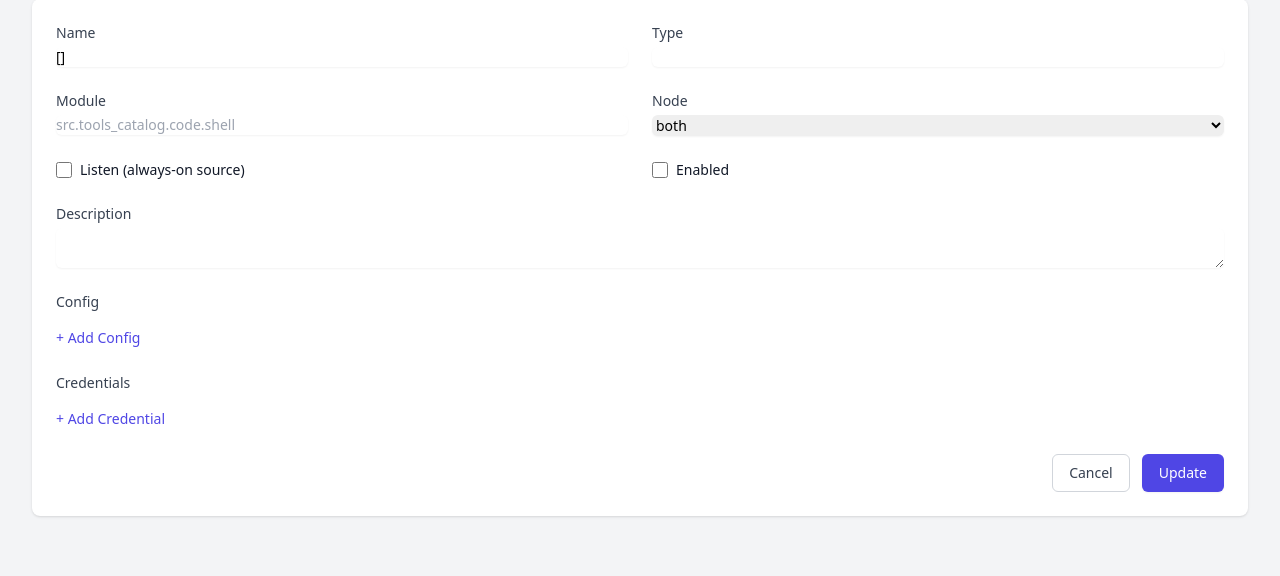
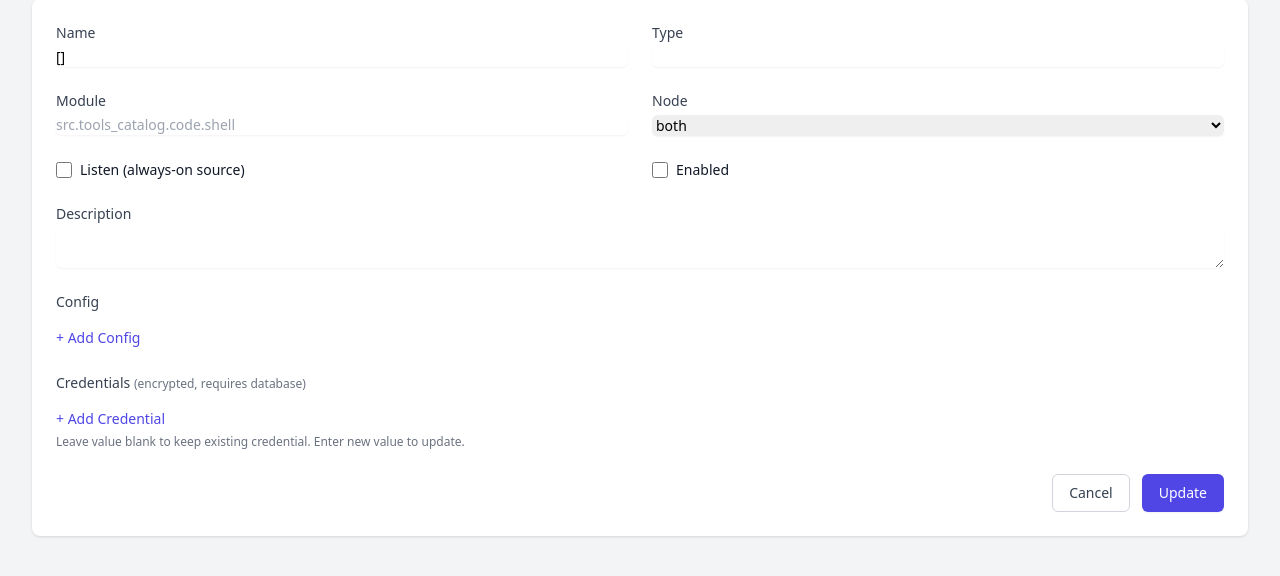
Before and after one commit to rinehardramos/ai-orchestrator-project, a Python web app: template src/web/templates/tools/form.html in a window 1280 px wide. Shown: the part 169-745 px from the top of the page. Run offline with Jinja, Linux system fonts and the light colour scheme; the template is opened without the code that fills it: most values are stand-ins (such as "Sample title", 1, 10 or a date in 2020); some libraries are stand-ins or nearby versions.

Commit message:
fix: improve credential editing in tool form
- Show existing credentials with masked values ( password input)
- Update only provided credentials (upsert,- Show credential status indicator
- Add DELETE endpoint for individual credentials
- Better error handling and- Warning that database is required for credentials

```diff
--- a/src/web/templates/tools/form.html
+++ b/src/web/templates/tools/form.html
@@ -57,11 +57,19 @@
         </div>
 
         <div>
-            <label class="block text-sm font-medium text-gray-700 dark:text-gray-300 mb-2">Credentials</label>
+            <label class="block text-sm font-medium text-gray-700 dark:text-gray-300 mb-2">
+                Credentials
+                <span class="text-xs text-gray-500 dark:text-gray-400 font-normal">(encrypted, requires database)</span>
+            </label>
             <div id="credential-rows" class="space-y-2"></div>
-            <button type="button" onclick="addConfigRow('credential-rows')"
+            <button type="button" onclick="addCredentialRow()"
                     class="mt-2 text-sm text-indigo-600 dark:text-indigo-400 hover:text-indigo-900">+ Add Credential</button>
+            <p class="mt-1 text-xs text-gray-500 dark:text-gray-400">
+                Leave value blank to keep existing credential. Enter new value to update.
+            </p>
         </div>
+
+        <div id="error-message" class="hidden text-red-600 dark:text-red-400 text-sm"></div>
 
         <div class="flex justify-end gap-3">
             <a href="/ui/tools" class="px-4 py-2 border border-gray-300 dark:border-gray-600 rounded-md text-sm font-medium text-gray-700 dark:text-gray-300 hover:bg-gray-50 dark:hover:bg-gray-700">Cancel</a>
@@ -73,18 +81,65 @@
 </div>
 
 <script>
-    function addConfigRow(containerId, key = '', value = '') {
-        const container = document.getElementById(containerId);
+    function addConfigRow(key = '', value = '') {
+        const container = document.getElementById('config-rows');
         const row = document.createElement('div');
-        row.className = 'flex gap-2';
+        row.className = 'flex gap-2 items-center';
         row.innerHTML = `
             <input type="text" placeholder="Key" value="${key}"
-                   class="flex-1 rounded-md border-gray-300 dark:border-gray-600 dark:bg-gray-700 dark:text-white shadow-sm focus:border-indigo-500 focus:ring-indigo-500 sm:text-sm config-key">
+                   class="flex-1 rounded-md border-gray-300 dark:border-gray-600 dark:bg-gray-700 dark:text-white shadow-sm focus:border-indigo-500 focus:ring-indigo-500 sm:text-sm">
             <input type="text" placeholder="Value" value="${value}"
-                   class="flex-1 rounded-md border-gray-300 dark:border-gray-600 dark:bg-gray-700 dark:text-white shadow-sm focus:border-indigo-500 focus:ring-indigo-500 sm:text-sm config-val">
-            <button type="button" onclick="this.parentElement.remove()" class="text-red-600 hover:text-red-900">X</button>
+                   class="flex-1 rounded-md border-gray-300 dark:border-gray-600 dark:bg-gray-700 dark:text-white shadow-sm focus:border-indigo-500 focus:ring-indigo-500 sm:text-sm">
+            <button type="button" onclick="this.parentElement.remove()" class="px-2 py-1 text-red-600 hover:text-red-900 text-sm">Remove</button>
         `;
         container.appendChild(row);
+    }
+
+    function addCredentialRow(key = '', maskedValue = '', hasExisting = false) {
+        const container = document.getElementById('credential-rows');
+        const row = document.createElement('div');
+        row.className = 'flex gap-2 items-center';
+        row.dataset.hasExisting = hasExisting;
+        row.dataset.key = key;
+
+        const placeholder = hasExisting ? 'Enter new value to update' : 'Value';
+
+        row.innerHTML = `
+            <input type="text" placeholder="Key" value="${key}" data-original-key="${key}"
+                   class="credential-key flex-1 rounded-md border-gray-300 dark:border-gray-600 dark:bg-gray-700 dark:text-white shadow-sm focus:border-indigo-500 focus:ring-indigo-500 sm:text-sm" ${hasExisting ? 'readonly' : ''}>
+            <input type="password" placeholder="${placeholder}" value=""
+                   class="credential-val flex-1 rounded-md border-gray-300 dark:border-gray-600 dark:bg-gray-700 dark:text-white shadow-sm focus:border-indigo-500 focus:ring-indigo-500 sm:text-sm">
+            ${hasExisting ? '<span class="text-xs text-green-600 dark:text-green-400 whitespace-nowrap">•••••• saved</span>' : ''}
+            <button type="button" onclick="removeCredential(this)" class="px-2 py-1 text-red-600 hover:text-red-900 text-sm" title="${hasExisting ? 'Delete credential' : 'Remove'}">
+                ${hasExisting ? 'Delete' : 'Remove'}
+            </button>
+        `;
+        container.appendChild(row);
+    }
+
+    async function removeCredential(btn) {
+        const row = btn.parentElement;
+        const hasExisting = row.dataset.hasExisting === 'true';
+        const key = row.dataset.key;
+
+        if (hasExisting && key) {
+            if (!confirm(`Delete credential "${key}"?`)) return;
+
+            try {
+                const resp = await fetch(`/api/tools/{{ tool_name }}/credentials/${encodeURIComponent(key)}`, {
+                    method: 'DELETE'
+                });
+                if (!resp.ok) {
+                    const err = await resp.json();
+                    showError(err.detail || 'Failed to delete credential');
+                    return;
+                }
+            } catch (e) {
+                showError('Failed to delete credential: ' + e.message);
+                return;
+            }
+        }
+        row.remove();
     }
 
     async function loadTool(name) {
@@ -100,30 +155,81 @@
         document.getElementById('description').value = tool.description || '';
 
         for (const [k, v] of Object.entries(tool.config || {})) {
-            addConfigRow('config-rows', k, v);
+            addConfigRow(k, v);
         }
+
+        // Load credentials with masked values
+        if (tool.credentials) {
+            for (const [k, v] of Object.entries(tool.credentials)) {
+                addCredentialRow(k, v, true);
+            }
+        }
+    }
+
+    function showError(msg) {
+        const el = document.getElementById('error-message');
+        el.textContent = msg;
+        el.classList.remove('hidden');
+    }
+
+    function hideError() {
+        document.getElementById('error-message').classList.add('hidden');
     }
 
     document.getElementById('tool-form').addEventListener('submit', async (e) => {
         e.preventDefault();
+        hideError();
 
         const config = {};
         document.querySelectorAll('#config-rows > div').forEach(row => {
-            const key = row.querySelector('.config-key').value;
-            const val = row.querySelector('.config-val').value;
+            const inputs = row.querySelectorAll('input');
+            const key = inputs[0].value.trim();
+            const val = inputs[1].value;
             if (key) config[key] = val;
         });
 
         const credentials = {};
+        const hasNewCredentials = [];
         document.querySelectorAll('#credential-rows > div').forEach(row => {
-            const key = row.querySelector('.config-key').value;
-            const val = row.querySelector('.config-val').value;
-            if (key) credentials[key] = val;
+            const keyInput = row.querySelector('.credential-key');
+            const valInput = row.querySelector('.credential-val');
+            const key = keyInput.value.trim();
+            const val = valInput.value;
+
+            if (key) {
+                // Only include if user entered a new value
+                if (val) {
+                    credentials[key] = val;
+                    hasNewCredentials.push(key);
+                }
+                // If editing and value is empty but key exists, we keep the existing credential
+                // by not including it in the update payload
+            }
         });
 
         const name = document.getElementById('name').value;
         const isEdit = {{ 'true' if tool_name else 'false' }};
 
+        if (isEdit) {
+            // For edit, only send credentials that have new values
+            const updatePayload = { config };
+            if (Object.keys(credentials).length > 0) {
+                updatePayload.credentials = credentials;
+            }
+
+            const resp = await fetch(`/api/tools/${name}`, {
+                method: 'PUT',
+                headers: { 'Content-Type': 'application/json' },
+                body: JSON.stringify(updatePayload)
+            });
+
+            if (!resp.ok) {
+                const err = await resp.json();
+                showError(err.detail || 'Failed to update tool');
+                return;
+            }
+        } else {
+            // For new tool, include all fields
             const payload = {
                 name: name,
                 type: document.getElementById('type').value,
@@ -136,18 +242,17 @@
                 credentials: credentials
             };
 
-        if (isEdit) {
-            await fetch(`/api/tools/${name}`, {
-                method: 'PUT',
-                headers: { 'Content-Type': 'application/json' },
-                body: JSON.stringify({ config, credentials })
-            });
-        } else {
-            await fetch('/api/tools', {
+            const resp = await fetch('/api/tools', {
                 method: 'POST',
                 headers: { 'Content-Type': 'application/json' },
                 body: JSON.stringify(payload)
             });
+
+            if (!resp.ok) {
+                const err = await resp.json();
+                showError(err.detail || 'Failed to create tool');
+                return;
+            }
         }
 
         window.location.href = '/ui/tools';
```
Also changed, not shown: src/web/api/tools.py (+42 -2 lines). Lines whose indentation alone changed are shown as unchanged.
